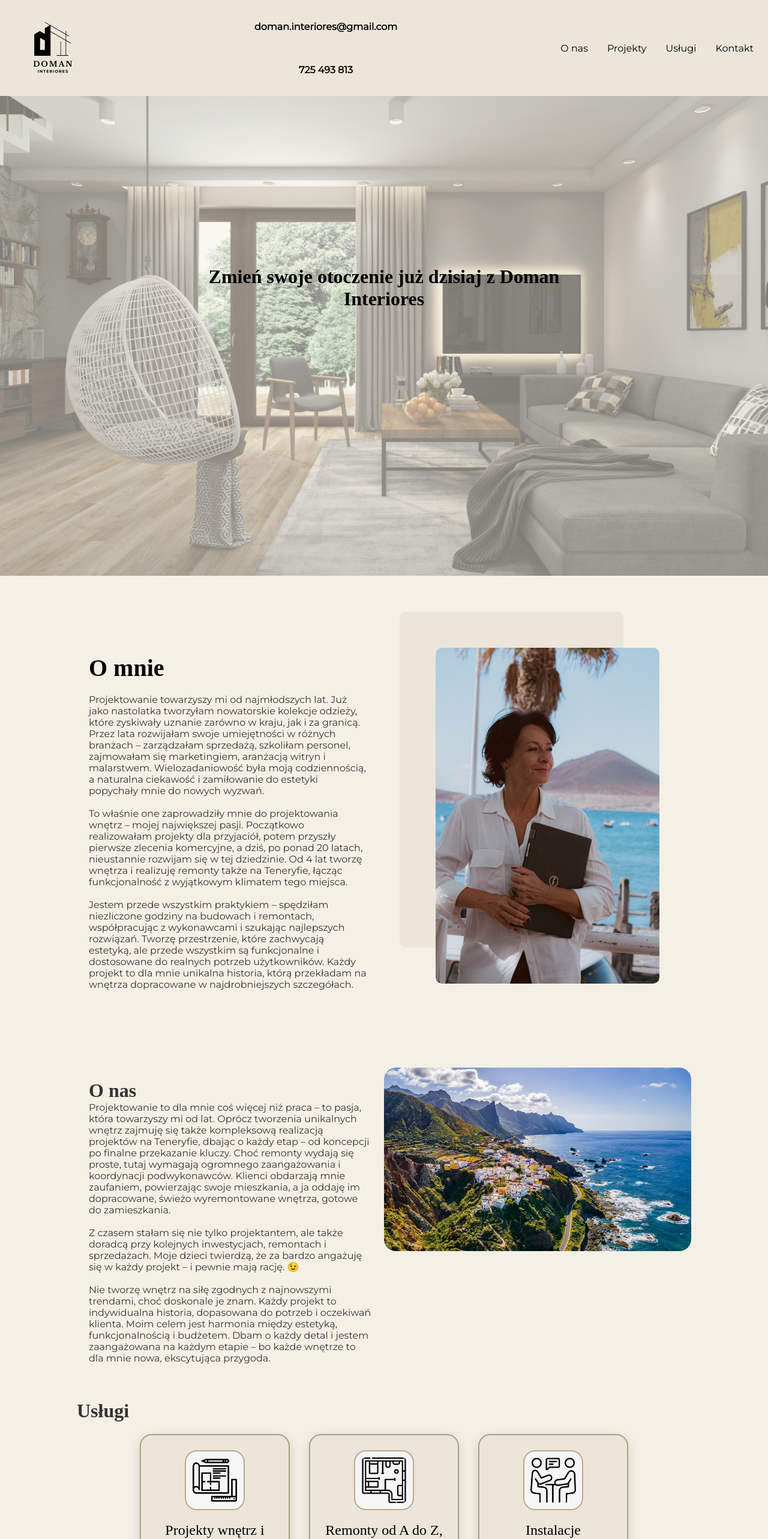
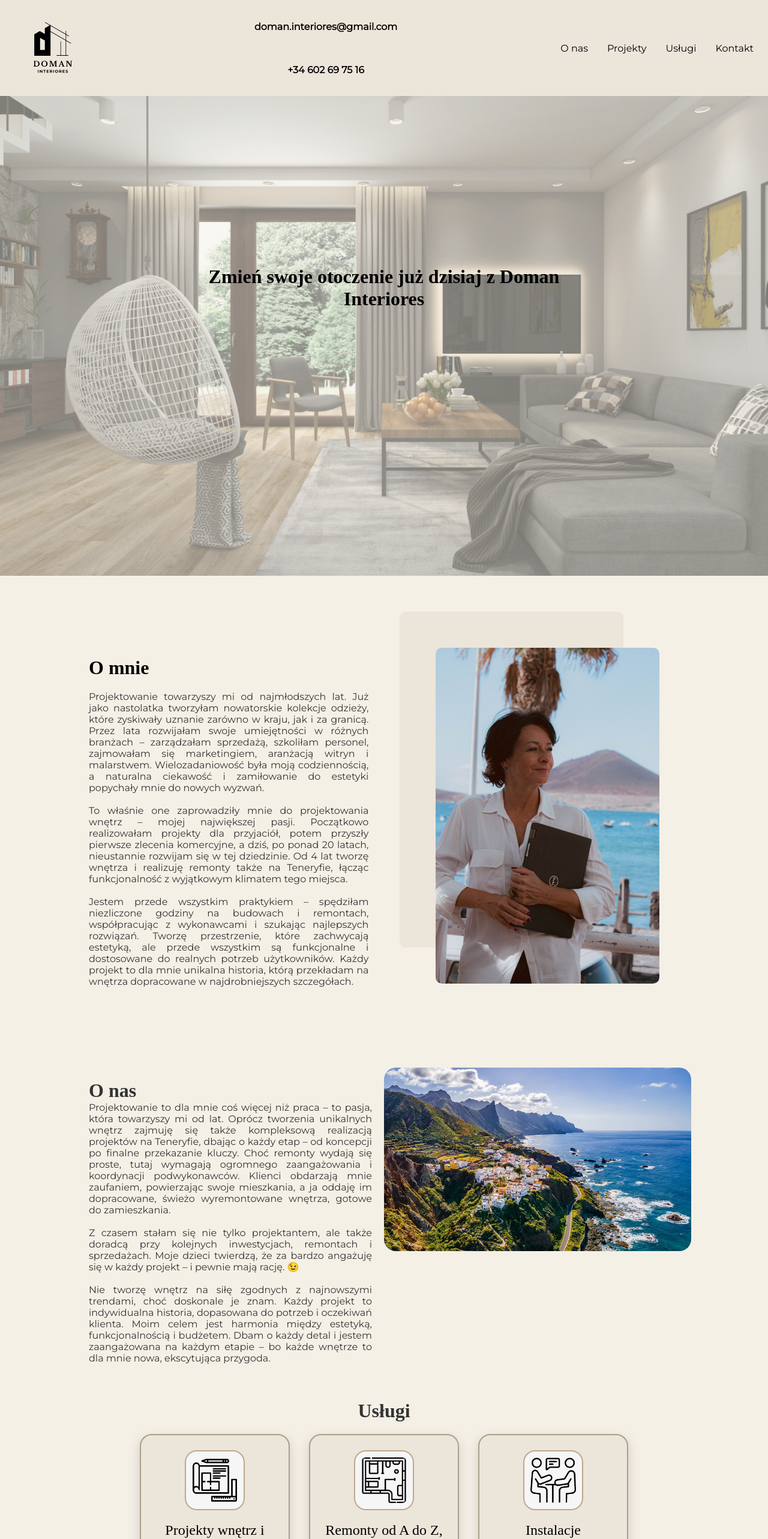
Before and after one commit to hejhejkuba/DomanInteriores, a React (Vite) app: page / in a window 1280 px wide. Shown: the top 2566 px of the page at 60% size. Built offline with nearby package versions, Linux system fonts and the light colour scheme.

Commit message:
- changed font-size - added justify text - added new number - changed lang en -> pl - added icons

```diff
--- a/index.html
+++ b/index.html
@@ -1,5 +1,5 @@
 <!doctype html>
-<html lang="en">
+<html lang="pl">
   <head>
     <meta charset="UTF-8" />
     <link rel="icon" type="image/svg+xml" href="src/assets/logo/2.png" />
--- a/src/App.tsx
+++ b/src/App.tsx
@@ -20,6 +20,8 @@ import mojaHistoria from "./assets/img/01.jpg"
 import oNas from "./assets/img/02.webp"
 
 import png1 from "./assets/img/00.jpg"
+import fb_icon from "./assets/Icons/facebook.png"
+import instagram_icon from "./assets/Icons/instagram.png"
 
 
 import plan from "./assets/Icons/plan.png";
@@ -61,7 +63,7 @@ const Navbar: React.FC = () => {
                             </a>
                         </h3>
                         <h3>
-                            <a href="tel:725493813">725 493 813</a>
+                            <a href="tel:+34602697516">+34 602 69 75 16</a>
                         </h3>
                 </div>
 
@@ -319,15 +321,15 @@ const SocialMedia: React.FC = () => {
 
                 <div className="footer-contact">
                     <p>Email: <a href="mailto:doman.interiores@gmail.com">doman.interiores@gmail.com</a></p>
-                    <p>Tel: <a href="tel:725493813">725 493 813</a></p>
+                    <p>Tel: <a href="tel:+34602697516">+34 602 69 75 16</a></p>
                 </div>
 
                 <div className="footer-socials">
                     <a href="https://facebook.com" target="_blank" rel="noopener noreferrer">
-                        <img src="Images/Icons/facebook.png" alt="Facebook" />
+                        <img src={fb_icon} alt="Facebook" />
                     </a>
                     <a href="https://instagram.com" target="_blank" rel="noopener noreferrer">
-                        <img src="Images/Icons/instagram.png" alt="Instagram" />
+                        <img src={instagram_icon} alt="Instagram" />
                     </a>
                 </div>
             </div>
--- a/src/styles/about-me.css
+++ b/src/styles/about-me.css
@@ -10,17 +10,19 @@
 
 .about-me-text {
     width: 50%;
-
 }
 
 .about-me-text h1 {
-    font-size: 2.5rem;
     margin-bottom: 20px;
 }
 
 .about-me-text p {
     font-size: 1.0rem;
     color: #333;
+    text-align: justify;
+    hyphens: auto;
+    word-break: break-word; /* odstęp między akapitami */
+
 }
 
 .about-me-photo-wrapper {
--- a/src/styles/about.css
+++ b/src/styles/about.css
@@ -8,6 +8,9 @@
     flex-wrap: wrap; /* Allow items to wrap to the next line */
     margin: 40px 10%; /* Adjusted margin for smaller screens */
     font-size: 1rem;
+    text-align: justify;
+    hyphens: auto;
+    word-break: break-word;
 }
 
 .about > .left,
--- a/src/styles/services.css
+++ b/src/styles/services.css
@@ -3,18 +3,20 @@
     #background-color: #ece5da;
     margin: 20px 10% 0;
 }
-
+.slide-container h1 {
+    text-align: center;
+}
 .slide-content {
     display: flex;
     flex-direction: column;
     justify-content: center;
     align-items: center;
 }
+
 .card {
     border-radius: 20px;
     background-color: #ece5da;
     border: 2px solid #a8a088;;
-    border-radius: 20px;
     box-shadow: 0 6px 20px rgba(0, 0, 0, 0.15);
     width: 250px;
     padding: 10px;
```
Also changed, not shown: src/assets/Icons/instagram.png.
